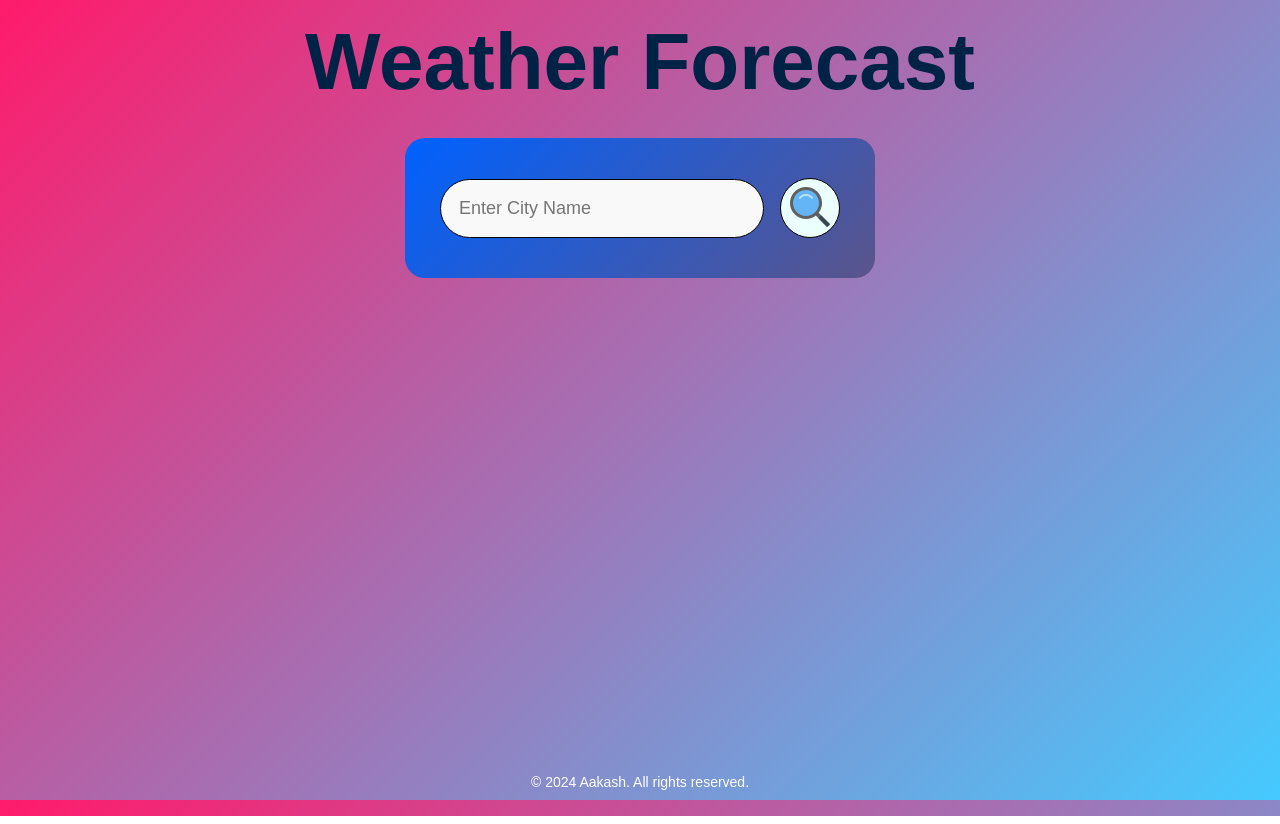
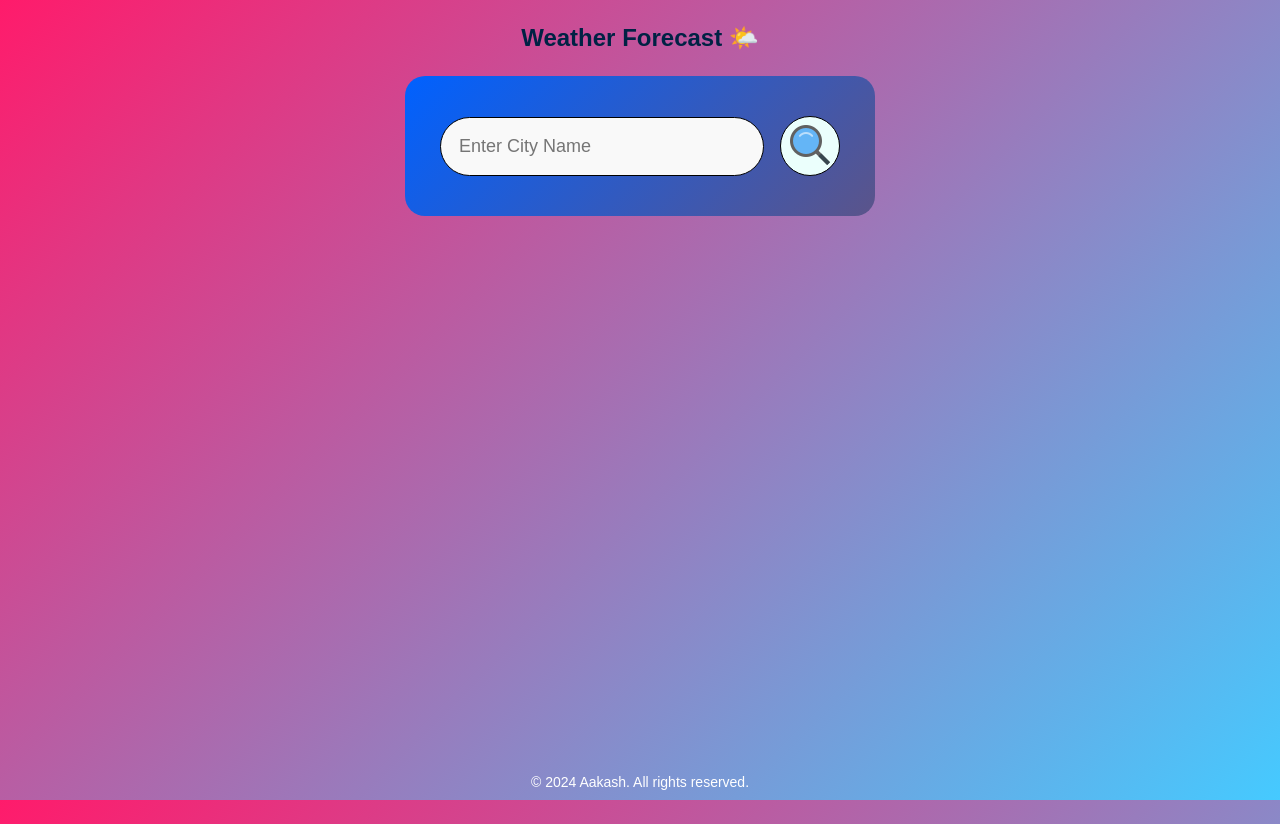
Before and after one commit to aakash2060/WeatherAppJS, a website: page public/index.html in a window 1280 px wide. Drawn offline with Linux system fonts and the light colour scheme; no server answers.

Commit message:
viewport and style changes

```diff
--- a/public/index.html
+++ b/public/index.html
@@ -8,7 +8,7 @@
   </head>
   <body>
     <head>
-      <h1>Weather Forecast</h1>
+      <h1>Weather Forecast 🌤️</h1>
     </head>
     <div class="card">
       <div class="search">
--- a/public/style.css
+++ b/public/style.css
@@ -18,14 +18,14 @@ h1{
     width: auto;
     text-align: center;
     padding: 0px;
-    margin: 0.2em 0 0  0em;
+    margin: 1em 0em 1em  0em;
     color: #002244;
-    font-size: 80px;
+    font-size: 1.5em;
 }
 
 .card{
     width: 70%;
-    margin: 30px auto;
+    margin: 0px auto;
     max-width: 470px;
     padding: 40px 35px;
     text-align: center;
@@ -71,7 +71,6 @@ h1{
 .weather h2{
     font-size: 45px;
     font-weight: 300;
-    margin-top: 1px;
 }
 
 .details{
@@ -113,7 +112,7 @@ h1{
 footer {
     text-align: center;
     padding: 10px;
-    background: none; /* Or any other color to match your design */
+    background: no-repeat; /* Or any other color to match your design */
     color: #fff;
     position: fixed;
     bottom: 0;
```
